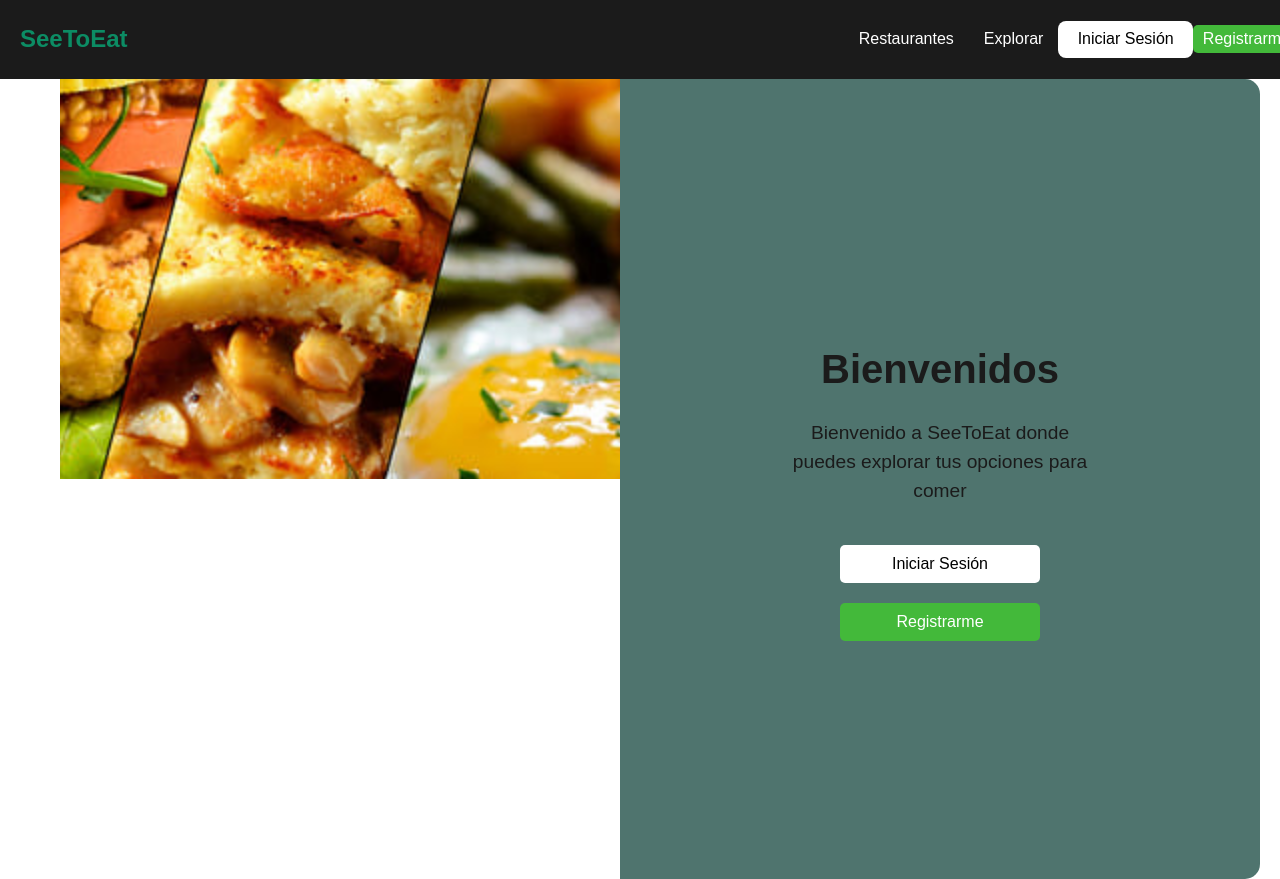
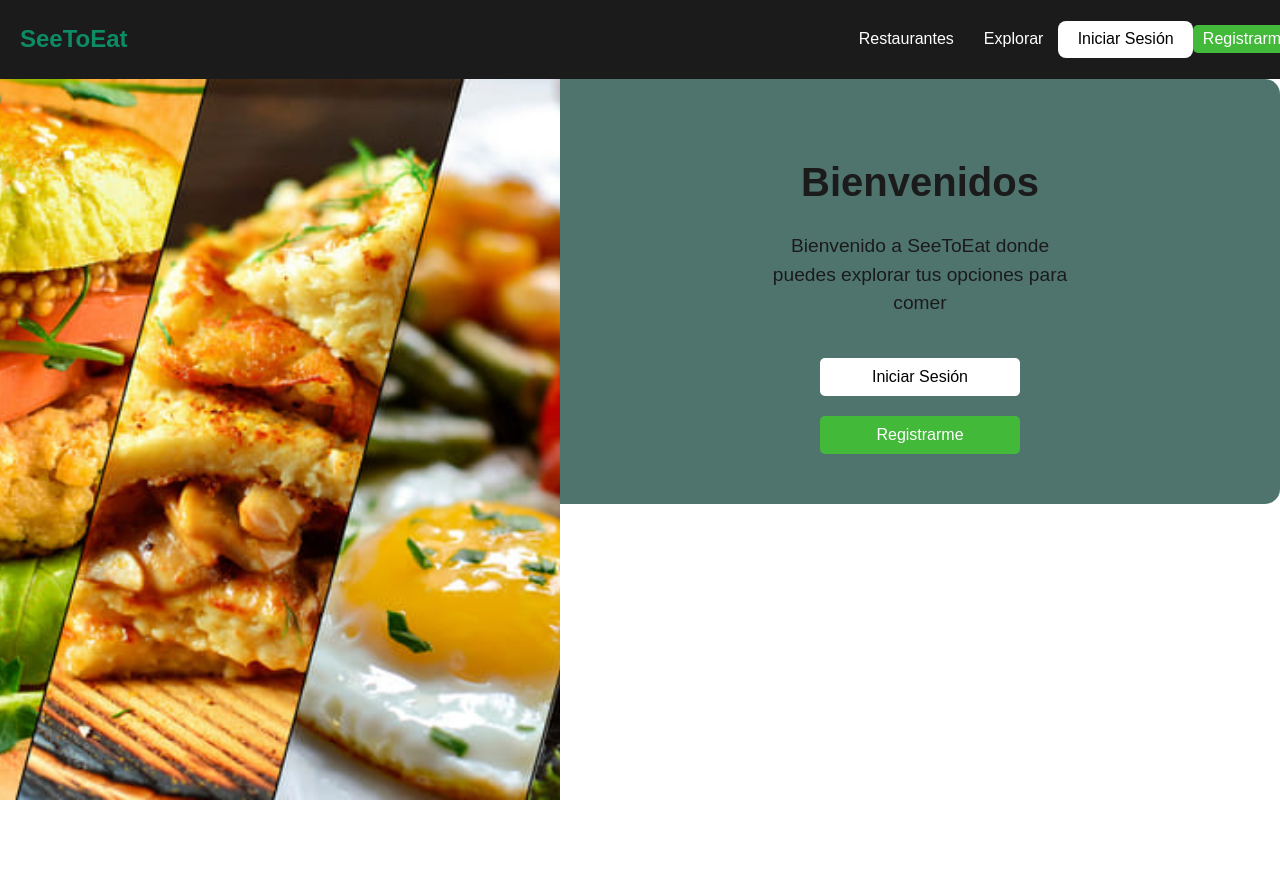
Before and after one commit to Jaim32/ProyectoW, a React (Vite) app in the folder SeeToEat-Client/SeeToEat/: page /welcome in a window 1280 px wide. Shown: the top 879 px of the page. After the commit the page ends 800 px from the top, so only its background shows below. Built offline with nearby package versions, Linux system fonts and the light colour scheme.

Commit message:
welcompage update

```diff
--- a/SeeToEat-Client/SeeToEat/src/pages/WelcomePage.jsx
+++ b/SeeToEat-Client/SeeToEat/src/pages/WelcomePage.jsx
@@ -19,15 +19,17 @@ function WelcomePage() {
     <div className="welcome-page">
       <Header />
       <div className="welcome-content-container">
+
         <div className="welcome-image-container">
           <img src={pizzaImage} alt="Deliciosa pizza" className="welcome-image" />
-        </div>
-        <div className="welcome-content">
+        </div> <div><div className="welcome-content">
+
           <h2>Bienvenidos</h2>
           <p>Bienvenido a SeeToEat donde puedes explorar tus opciones para comer</p>
           <button onClick={handleLogin} className="welcome-btn login-btn">Iniciar Sesión</button>
           <button onClick={handleRegister} className="welcome-btn register-btn">Registrarme</button>
-        </div>
+        </div></div>
+
       </div>
     </div>
   );
--- a/SeeToEat-Client/SeeToEat/src/styles/WelcomePage.css
+++ b/SeeToEat-Client/SeeToEat/src/styles/WelcomePage.css
@@ -2,34 +2,34 @@
 .welcome-page {
     display: flex;
     flex-direction: column;
-    height: 100vh;
+    height: 100vh; /* Asegura que el contenedor principal ocupe toda la pantalla */
     background-color: white;
+    margin: 0;
   }
 
+  /* Contenedor principal dividido en dos columnas */
   .welcome-content-container {
     display: flex;
-    flex: 1;
-    width: 100%;
-    max-width: 1200px;
-    margin: auto;
+    width: 100vw; /* Ocupa todo el ancho de la pantalla */
+    height: 100%; /* Ocupa todo el alto del contenedor principal */
   }
 
+  /* Contenedor de la imagen, ocupa el 50% de la pantalla */
   .welcome-image-container {
-    flex: 1;
-    display: flex;
-    align-items: center;
-    justify-content: center;
-    overflow: hidden;
+    width: 50vw; /* Ocupa la mitad izquierda de la pantalla */
+    height: 100%; /* Ocupa toda la altura */
+    overflow: hidden; /* Oculta el exceso de imagen si es necesario */
   }
 
   .welcome-image {
     width: 100%;
-    height: 100vh; /* Ocupa toda la altura de la pantalla */
-    object-fit: cover;
+    height: 100%;
+    object-fit: cover; /* La imagen cubre el contenedor sin deformarse */
   }
 
+  /* Contenido de bienvenida, ocupa el 50% de la pantalla */
   .welcome-content {
-    flex: 1;
+    width: 50vw; /* Ocupa la mitad derecha de la pantalla */
     display: flex;
     flex-direction: column;
     justify-content: center;
@@ -40,6 +40,7 @@
     border-top-right-radius: 15px;
     border-bottom-right-radius: 15px;
   }
+
   .welcome-content h2 {
     font-size: 2.5rem;
     margin-bottom: 20px;
@@ -77,8 +78,41 @@
   }
 
 
-  .welcome-image-container {
-    width: 50%; /* Ocupa todo el ancho del contenedor */
-    height: 50%; /* Ocupa todo el alto del contenedor */
-    object-fit: cover; /* La imagen cubre el contenedor sin deformarse */
+
+  .welcome-content h2 {
+    font-size: 2.5rem;
+    margin-bottom: 20px;
+    color: #1b1b1b;
+    text-align: center;
   }
+
+  .welcome-content p {
+    font-size: 1.2rem;
+    max-width: 300px;
+    margin: 0 auto 30px;
+    color: #1b1b1b;
+    text-align: center;
+  }
+
+  /* Estilos de los botones
+  .welcome-btn {
+    width: 200px;
+    padding: 10px;
+    margin: 10px;
+    font-size: 1rem;
+    border: none;
+    border-radius: 5px;
+    cursor: pointer;
+  }
+
+  .login-btn {
+    background-color: white;
+    color: black;
+  }
+
+  .register-btn {
+    background-color: #43B93A;
+    color: white;
+  }
+
+  */
```
